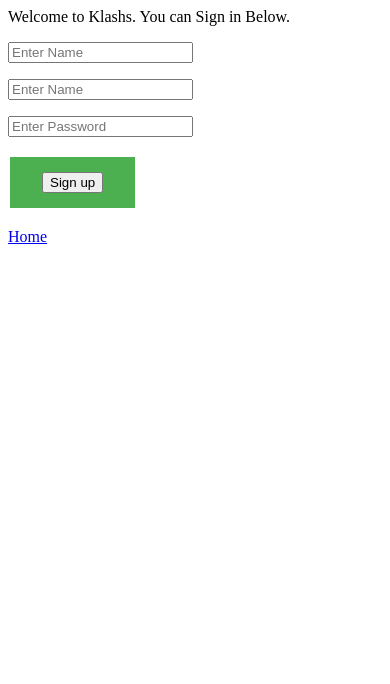
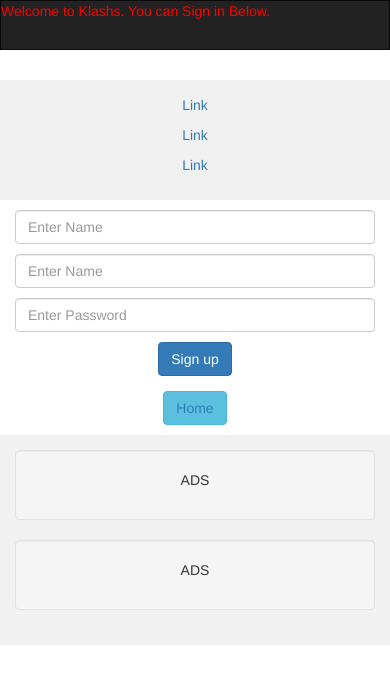
Before and after one commit to Iamashishthapa/BasicSocialmediausingflask, a Flask app: page /signup in a window 390 px wide. Shown: the top 684 px of the page. Run offline with Flask 2, Linux system fonts and the light colour scheme; some libraries are stand-ins or nearby versions.

Commit message:
Added User creation and password login

```diff
--- a/main.py
+++ b/main.py
@@ -1,7 +1,24 @@
-from flask import Flask,url_for,render_template,request,session,redirect
+from flask import Flask,url_for,render_template,request,session,redirect,flash
+from flask_sqlalchemy import SQLAlchemy
+from datetime import datetime
 
 app = Flask(__name__)
-app.secret_key="ashish"
+app.secret_key="ashish123"
+app.config['SQLALCHEMY_DATABASE_URI']='sqlite:///site.db'
+app.config['SQLALCHEMY_TRACK_MODIFICATIONS'] = False
+db = SQLAlchemy(app)
+
+
+class users(db.Model):
+    _id = db.Column("id",db.Integer,primary_key=True)
+    name = db.Column(db.String(100))
+    email = db.Column(db.String(100))
+    password = db.Column(db.String(100))
+
+    def __init__(self,name,email,password):
+        self.name=name
+        self.email=email
+        self.password=password
 
 @app.route("/")
 def home():
@@ -15,19 +32,47 @@
     else:
         if request.method == "POST":
             user = request.form['user']
+            email =request.form['email']
+            password =request.form['pw']
             session["user"] = user
+            usr=users(user,email,password)
+            db.session.add(usr)
+            db.session.commit()
             return redirect(url_for("welcome",user=user))
         else:
             return render_template('signup.html')
 
-@app.route("/login")
+@app.route("/login",methods=['GET', 'POST'])
 def login():
-    return render_template('login.html')
+    if "user" in session:
+        user = session["user"]
+        return redirect(url_for("welcome",user=user))
+    else:
+        if request.method == "POST":
+            user = request.form['user']
+            password = request.form['pw']
+            found_user = users.query.filter_by(name=user).first()
+            if found_user:
+                if password == found_user.password:
+                    session["user"] = user
+                    # session["email"]=found_user.email
+                    return redirect(url_for('welcome',user=user))
+                else:
+                    flash("Wrong Password","info")
+            else:
+                flash("User Not found","info")
+                return redirect(url_for('signup'))
+        return render_template("login.html")
 
 @app.route("/welcome",methods=['GET', 'POST'])
 def welcome():
     if "user" in session:
         user = session["user"]
+        if request.method == "POST":
+            email=request.form["email"]
+            session.email=email
+            found_user= users.query.filter_by(name=user).first()
+            found_user.email=email
         return render_template('welcome.html',user=user)
     else:
         return redirect(url_for("signup"))
@@ -37,5 +82,11 @@
     session.pop("user" , None)
     return redirect(url_for("login"))
 
+@app.route("/display")
+def display():
+    user = users.query.all()
+    return render_template("display.html",user=user)
+
 if __name__ == '__main__':
+    db.create_all()
     app.run(debug=True)
--- a/static/styles/main.css
+++ b/static/styles/main.css
@@ -1,8 +1,8 @@
 .button {
-    background-color: #4CAF50;
+    background-color: goldenrod;
     border: none;
-    color: white;
-    padding: 15px 32px;
+    color:green;
+    padding: 4px 8px;
     text-align: center;
     text-decoration: none;
     display: inline-block;
@@ -10,3 +10,53 @@
     margin: 4px 2px;
     cursor: pointer;
   }
+
+.hyperlink{
+  text-align: center;
+  background-color: goldenrod;
+  color:green;
+  padding: 4px 8px;
+  margin: 4px 2px;
+  display: inline-block;
+}
+
+.box{
+  width: 450px;
+  margin: auto;
+}
+.text-center{
+  padding: 10px 10px 10px 10px;
+}
+
+/* Remove the navbar's default margin-bottom and rounded borders */
+.navbar {
+  margin-bottom: 0;
+  border-radius: 0;
+  color: red;
+}
+
+/* Set height of the grid so .sidenav can be 100% (adjust as needed) */
+.row.content {height: 450px}
+
+/* Set gray background color and 100% height */
+.sidenav {
+  padding-top: 20px;
+  background-color: #f1f1f1;
+  height: 100%;
+}
+
+/* Set black background color, white text and some padding */
+footer {
+  background-color: #555;
+  color: white;
+  padding: 15px;
+}
+
+/* On small screens, set height to 'auto' for sidenav and grid */
+@media screen and (max-width: 767px) {
+  .sidenav {
+    height: auto;
+    padding: 15px;
+  }
+  .row.content {height:auto;}
+}
--- a/templates/base.html
+++ b/templates/base.html
@@ -3,11 +3,13 @@
 <head>
     <meta charset="UTF-8">
     <meta name="viewport" content="width=device-width, initial-scale=1.0">
-    <link rel="stylesheet" href="{{ url_for('static', filename='styles/main.css') }}">
+    <link rel="stylesheet" type="text/css" href="{{ url_for('static', filename='styles/main.css') }}">
+    <link rel="stylesheet" href="https://maxcdn.bootstrapcdn.com/bootstrap/3.4.1/css/bootstrap.min.css">
+    <script src="https://maxcdn.bootstrapcdn.com/bootstrap/3.4.1/js/bootstrap.min.js"></script>
+    <script src="https://ajax.googleapis.com/ajax/libs/jquery/3.4.1/jquery.min.js"></script>
     <title>{%block title%}{%endblock%}</title>
 </head>
 <body>
     {%block body%} {%endblock%}
-
 </body>
 </html>
--- a/templates/signup.html
+++ b/templates/signup.html
@@ -5,14 +5,46 @@
 {%endblock%}
 
 {%block body%}
-    Welcome to Klashs. You can Sign in Below.
-    <div>
-        <form action="#" method="POST">
-            <p><input type="text" placeholder="Enter Name" name="user"></p>
-            <p><input type="Email" placeholder="Enter Name" name="email"></p>
-            <p><input type="password" placeholder="Enter Password" name="pw"></p>
-            <p class="button"><input type="submit" value="Sign up"></p>
-        </form>
+<nav class="navbar navbar-inverse">
+    <div class="container-fluid">
+        <div class="navbar-header">
+            Welcome to Klashs. You can Sign in Below.
+        </div>
     </div>
-    <p><a href="{{url_for('home')}}">Home</a></p>
+</nav>
+{%with messages =get_flashed_messages()%}
+    {%if messages%}
+        {%for msg in messages%}
+            <p>{{msg}}</p>
+        {%endfor%}
+    {%endif%}
+{%endwith%}
+
+
+<div class="container-fluid text-center">
+    <div class="row content">
+        <div class="col-sm-2 sidenav">
+            <p><a href="#">Link</a></p>
+            <p><a href="#">Link</a></p>
+            <p><a href="#">Link</a></p>
+        </div>
+            <div class="text-center col-sm-8 text-left">
+                <form action="#" method="POST" class="form-group">
+                <p><input type="text" class="form-control" placeholder="Enter Name" name="user"></p>
+                <p><input type="Email" class="form-control" placeholder="Enter Name" name="email"></p>
+                <p><input type="password" class="form-control"  placeholder="Enter Password" name="pw"></p>
+                <p><input class="btn btn-primary" type="submit" value="Sign up"></p>
+                </form>
+                <p class="btn btn-info"><a href="{{url_for('home')}}">Home</a></p>
+            </div>
+<div class="col-sm-2 sidenav">
+    <div class="well">
+        <p>ADS</p>
+    </div>
+    <div class="well">
+        <p>ADS</p>
+    </div>
+</div>
+</div>
+</div>
 {%endblock%}
```
Also changed, not shown: templates/display.html (added, +12 -0 lines), templates/login.html (+13 -1 lines), site.db (added).
